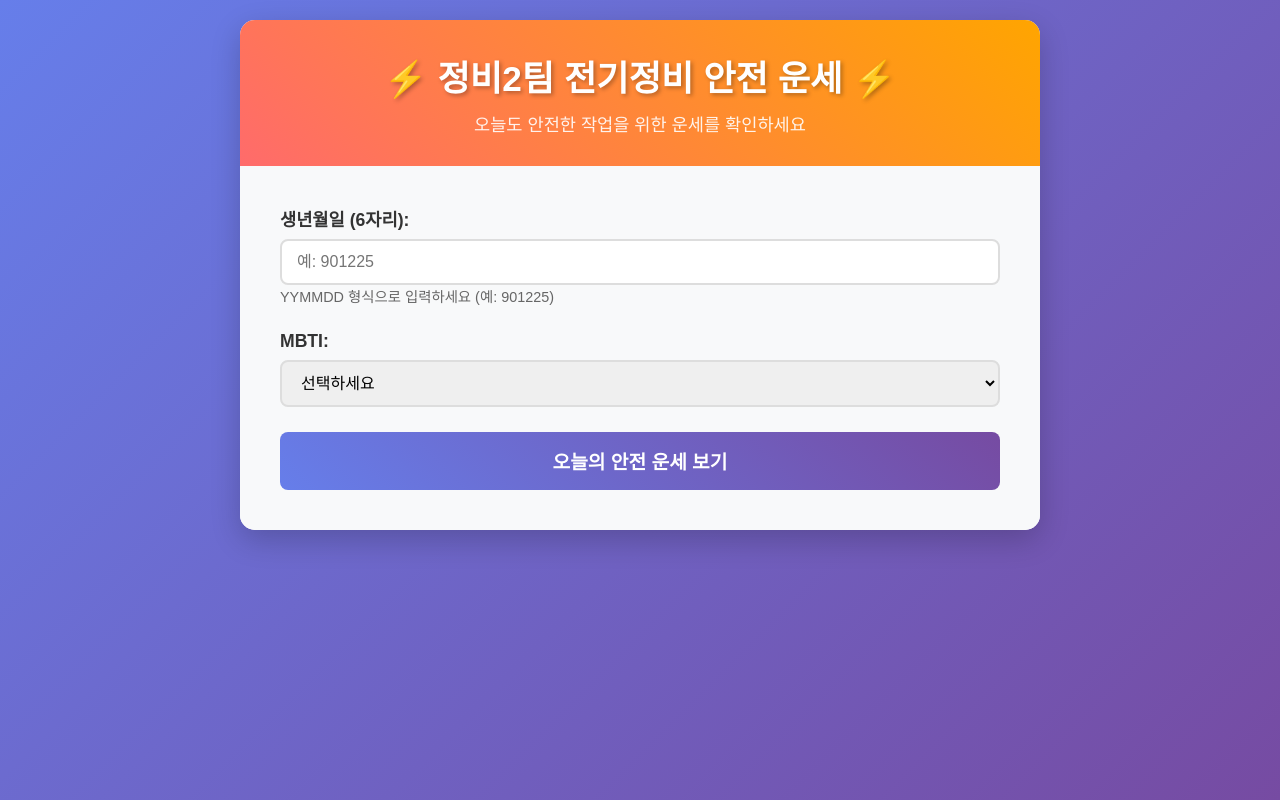
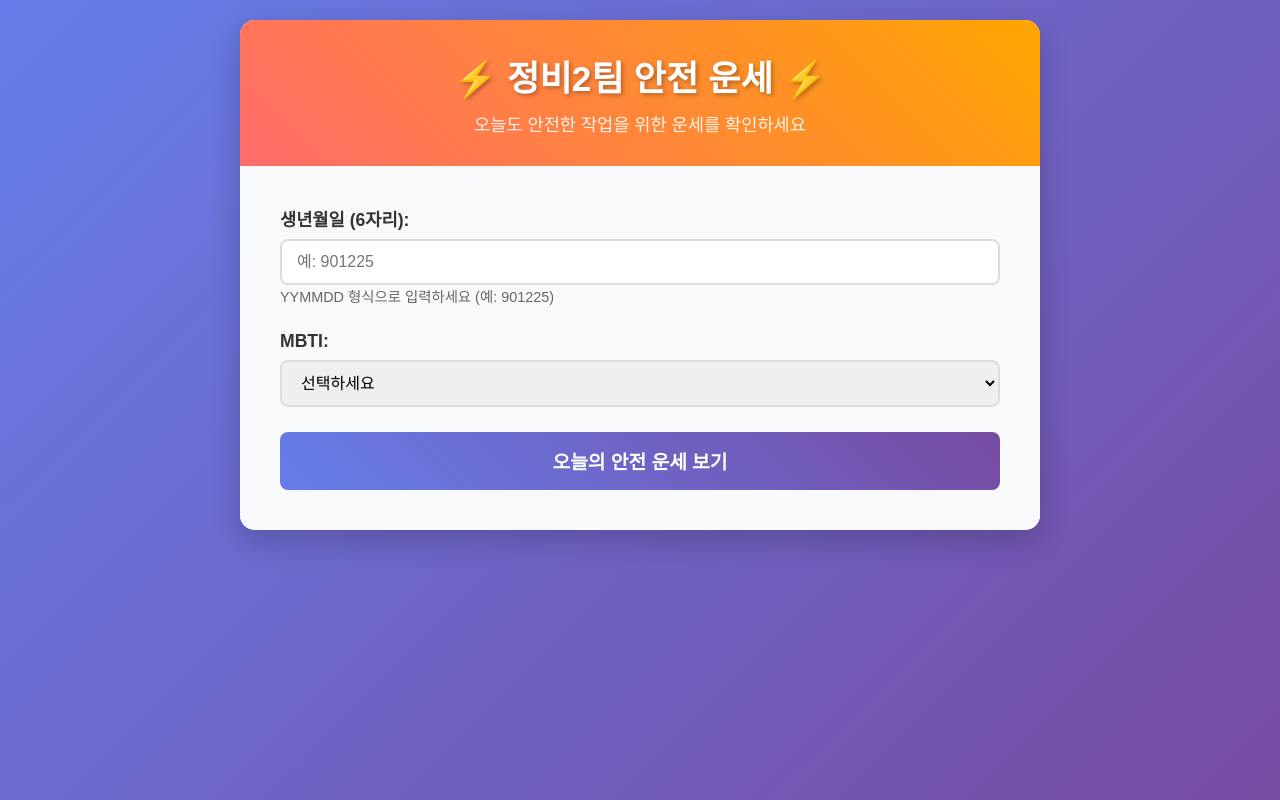
Before and after one commit to Sakurayuki89/Electrical_teem_fortune, a plain HTML site: page Index.html in a window 1280 px wide. Drawn offline with Linux system fonts and the light colour scheme.

Commit message:
Update Index.html

```diff
--- a/Index.html
+++ b/Index.html
@@ -11,7 +11,7 @@
 <body>
     <div class="container">
         <header>
-            <h1>⚡ 정비2팀 전기정비 안전 운세 ⚡</h1>
+            <h1>⚡ 정비2팀 안전 운세 ⚡</h1>
             <p>오늘도 안전한 작업을 위한 운세를 확인하세요</p>
         </header>
 
```
